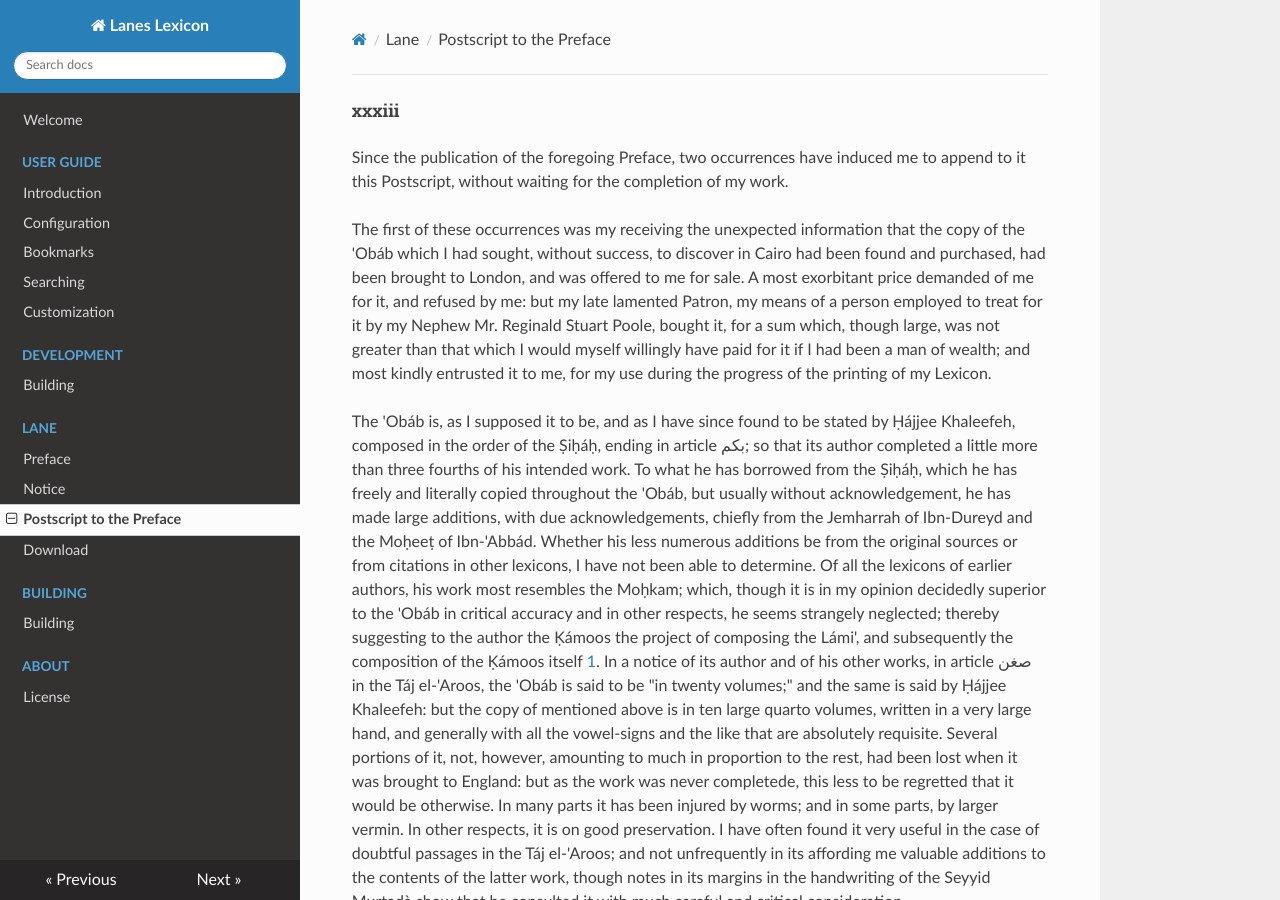
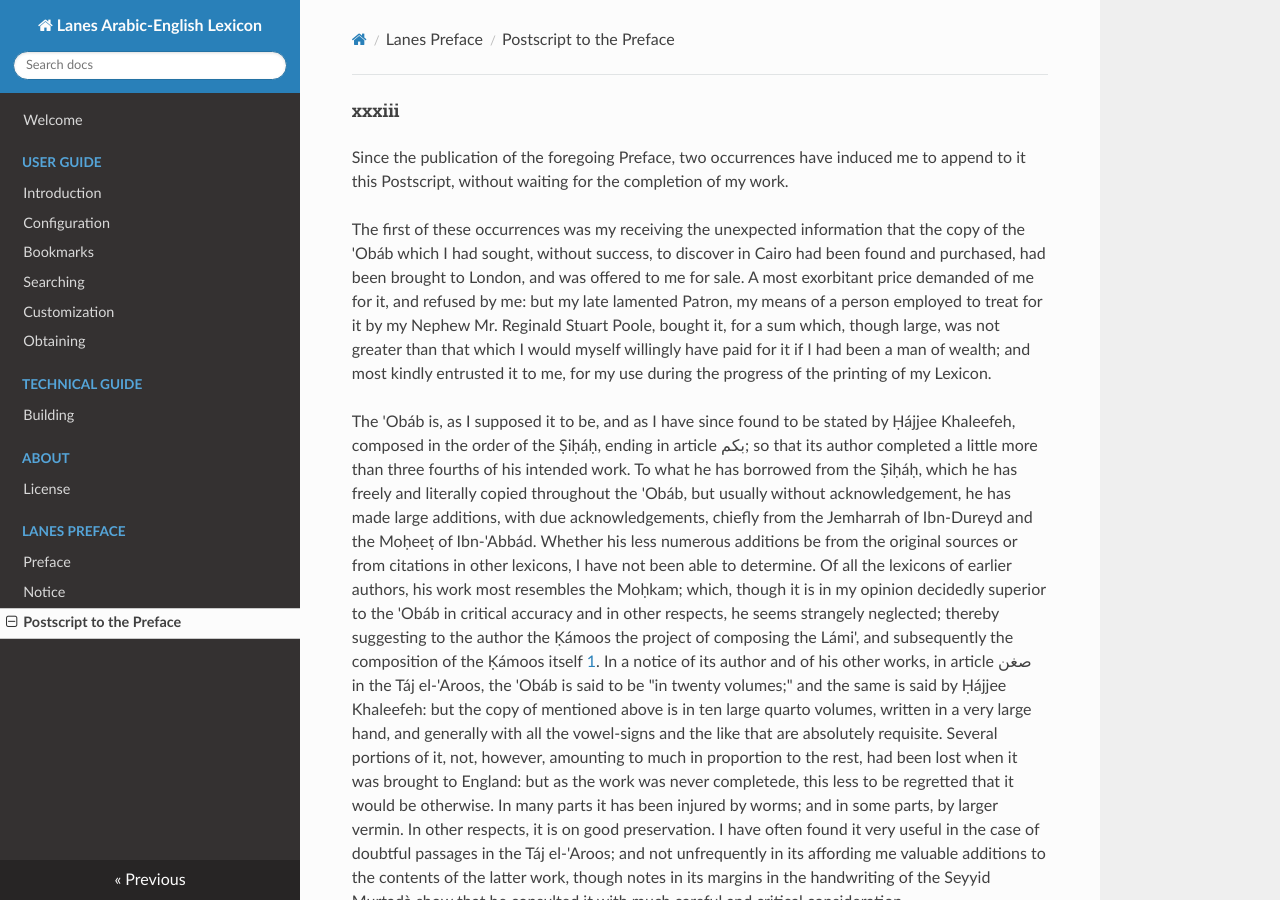
Before and after one commit to laneslexicon/lexicon_documentation, an MkDocs documentation site: the page built from docs/lane/postscript.md, in a window 1280 px wide and 900 px high. Built offline with MkDocs 1.6.1, drawn with Linux system fonts in a browser that asks for light colours; nearby versions of some CDN libraries; old or Windows-style settings are respelled for this version of MkDocs.

Commit message:
new format

```diff
--- a/mkdocs.yml
+++ b/mkdocs.yml
@@ -1,16 +1,23 @@
-site_name: Lanes Lexicon
+site_name: Lanes Arabic-English Lexicon
 pages:
-- ['index.md', Welcome]
-- ['user-guide/using.md', User Guide, 'Introduction']
-- ['user-guide/configuring.md', User Guide, 'Configuration']
-- ['user-guide/bookmarks.md', User Guide, 'Bookmarks']
-- ['user-guide/search.md', User Guide, 'Searching']
-- ['user-guide/custom.md', User Guide, 'Customization']
-- ['dev-guide/build.md', Development, 'Building']
-- ['lane/preface.md','Lane','Preface']
-- ['lane/notice.md','Lane','Notice']
-- ['lane/postscript.md','Lane','Postscript to the Preface']
-- ['download.md', Download]
-- ['build.md', 'Building', 'Building']
-- ['about/license.md', 'About', 'License']
+- Welcome: 'index.md'
+- User Guide:
+  - 'Introduction': 'user-guide/using.md'
+  - 'Configuration' : 'user-guide/configuring.md'
+  - 'Bookmarks' : 'user-guide/bookmarks.md'
+  - 'Searching' : 'user-guide/search.md'
+  - 'Customization' : 'user-guide/custom.md'
+  - 'Obtaining' : 'download.md'
+- Technical Guide:
+  - 'Building' : 'dev-guide/build.md'
+- About:
+  - 'License' : 'about/license.md'
+- Lanes Preface:
+  - 'Preface' : 'lane/preface.md'
+  - 'Notice'  : 'lane/notice.md'
+  - 'Postscript to the Preface': 'lane/postscript.md'
+
+
+
+
 theme: readthedocs
```
